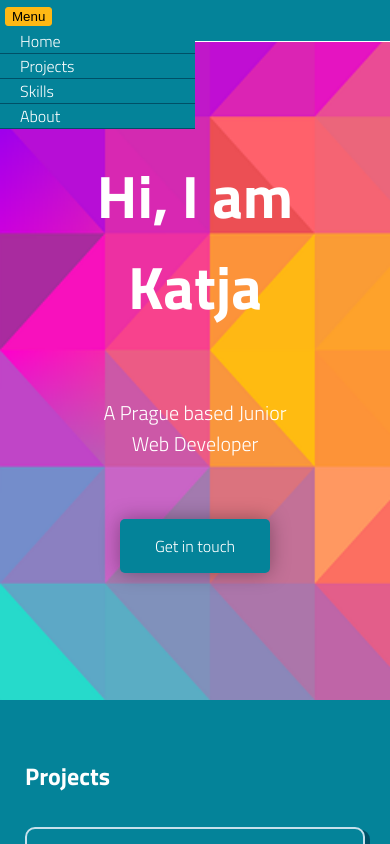
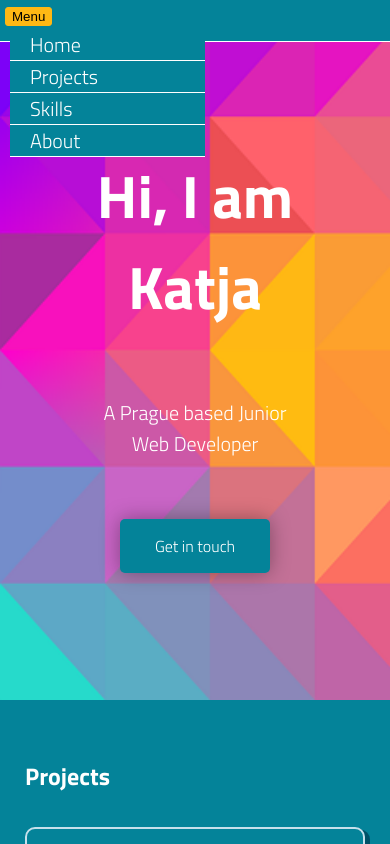
Before and after one commit to queuing4oranges/portfolio, a React (Create React App) app: page / in a window 390 px wide. Both pictures are taken after a click on the button "Menu". Shown: the top 844 px of the page. Built offline with nearby package versions, Linux system fonts and the light colour scheme.

Commit message:
corr header/menu

```diff
--- a/src/components/Header.js
+++ b/src/components/Header.js
@@ -36,10 +36,33 @@ const Header = () => {
 
 
                 <div className="dropdown-content" id="myDropdown">
-                    <div className="navbar__homescreen navbar__link navbar__skills"><Link to="home" smooth={true} spy={true}>Home</Link></div>
-                    <div className="navbar__skills navbar__link"><Link to="projects" smooth={true} spy={true}>Projects</Link></div>
-                    <div className="navbar__skills navbar__link"><Link to="skills" smooth={true} spy={true}>Skills</Link></div>
-                    <div className="navbar__about navbar__link"><Link to="about" smooth={true} spy={true}>About</Link></div>
+                    <div className="navbar__link-home">
+                        <Link
+                        to="home"
+                        smooth={true}
+                        spy={true}>Home
+                        </Link></div>
+
+                    <div className="navbar__link-projects">
+                        <Link
+                        to="projects"
+                        smooth={true}
+                        spy={true}>Projects
+                        </Link></div>
+
+                    <div className="navbar__link-skills">
+                        <Link
+                        to="skills"
+                        smooth={true}
+                        spy={true}>Skills
+                        </Link></div>
+
+                    <div className="navbar__link-about">
+                        <Link
+                        to="about"
+                        smooth={true}
+                        spy={true}>About
+                        </Link></div>
                 </div>
 
             </div>
@@ -47,7 +70,7 @@ const Header = () => {
 
                 <div className="navbar__links">
 
-                <div className="navbar__pdf">
+                <div className="navbar__link-pdf">
                     <button className="navbar__button">
                         <a
                             className="navbar__link"
@@ -59,9 +82,9 @@ const Header = () => {
                     </button>
                 </div>
 
-                <div className="navbar__skills navbar__link"><Link to="projects" smooth={true} spy={true}>Projects</Link></div>
-                <div className="navbar__skills navbar__link"><Link to="skills" smooth={true} spy={true}>Skills</Link></div>
-                <div className="navbar__about navbar__link"><Link to="about" smooth={true} spy={true}>About</Link></div>
+                <div className="navbar__link-projects"><Link to="projects" smooth={true} spy={true}>Projects</Link></div>
+                <div className="navbar__link-skills"><Link to="skills" smooth={true} spy={true}>Skills</Link></div>
+                <div className="navbar__link-about"><Link to="about" smooth={true} spy={true}>About</Link></div>
 
             </div>
         </div>
--- a/src/scss/header.scss
+++ b/src/scss/header.scss
@@ -29,10 +29,12 @@ $blackish: #021E20;
         flex-grow: 2;
     }
 
-    &__pdf,
-    &__skills,
-    &__about{
+    &__link-pdf,
+    &__link-skills,
+    &__link-about,
+    &__link-projects{
         padding: 0 20px;
+        color: white;
     }
 
     &__button{
@@ -42,13 +44,14 @@ $blackish: #021E20;
         height: 30px;
     }
 
+
 }
 .navbar__button:hover{
     background-color: #ffb814;
     cursor: pointer;
 }
 
-.navbar__about{
+.navbar__link-about{
     padding-right: 100px;
     padding-left: 20px;
 }
@@ -58,7 +61,10 @@ $blackish: #021E20;
     text-decoration: none;
 }
 
-.navbar__link:hover{
+.navbar__link-pdf:hover,
+.navbar__link-projects:hover,
+.navbar__link-skills:hover,
+.navbar__link-about:hover{
     cursor: pointer;
 }
 
@@ -132,7 +138,6 @@ $blackish: #021E20;
 
     .dropbtn {
         margin-left: 0;
-        margin-right: 25px;
         justify-self: center;
         background-color: #ffb814 ;
         border: 1px solid #ffb814;
@@ -145,4 +150,22 @@ $blackish: #021E20;
         border-bottom: 1px $darkblue solid;
         font-size: 1rem;
     }
+
+    .navbar__link {
+        &-home,
+        &-projects,
+        &-skills,
+        &-about {
+            border-bottom: 1px white solid;
+            padding: 0 20px;
+            color: white;
         }
+
+    }
+
+    .dropdown-content {
+        margin-left: 10px;
+    }
+
+
+}
```
Lines whose indentation alone changed are shown as unchanged.
